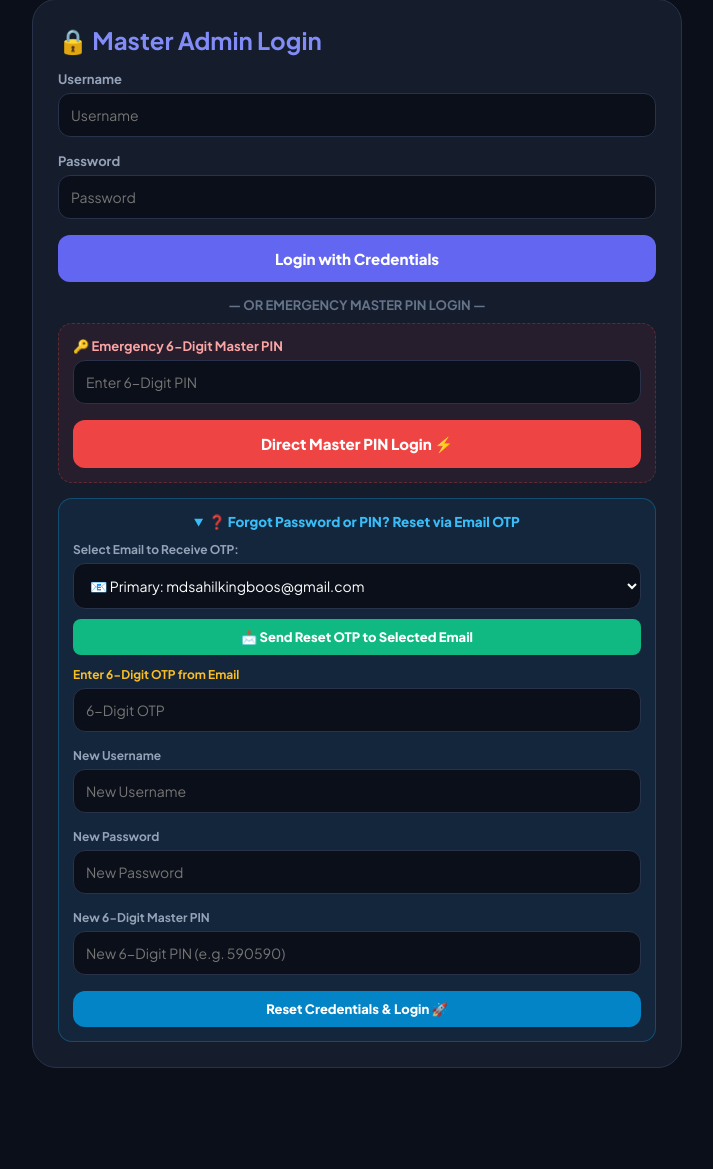
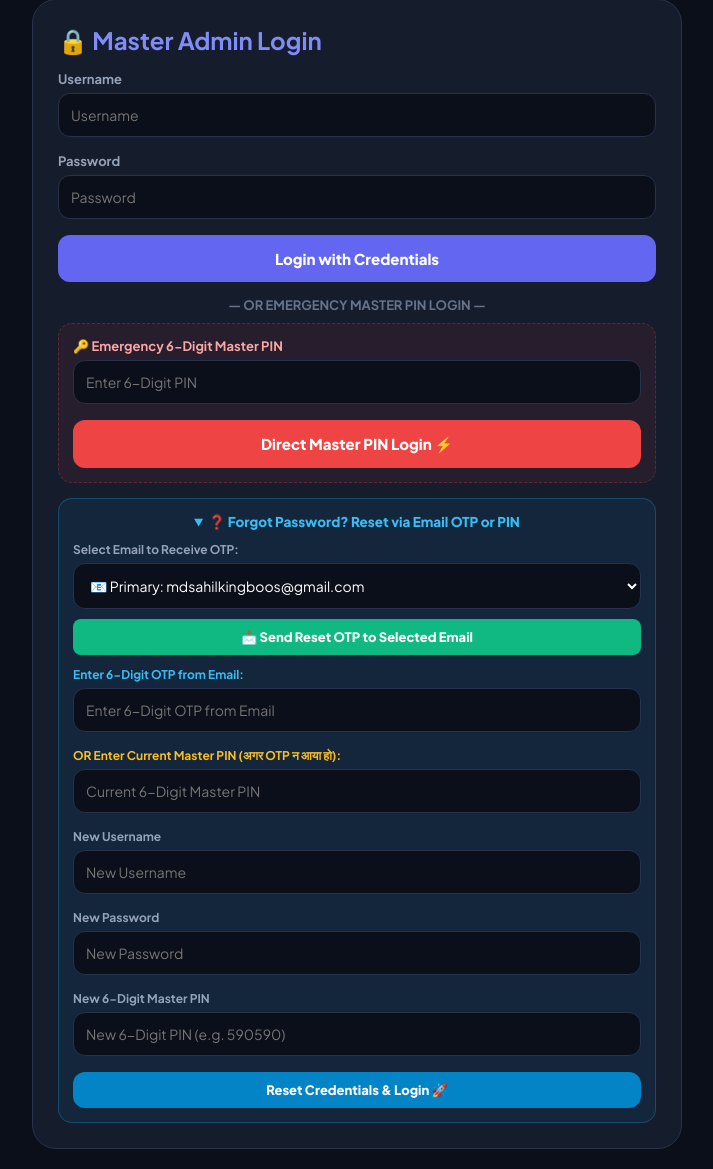
Before and after one commit to MDsahil4070/sahil-links, a Flask app: page /admin in a window 1280 px wide, after a click on "❓ Forgot Password? Reset via Email OTP or PIN". Shown: the part 21-1190 px from the top of the page, without its empty margins (283-996 px from the left). Before the commit the page ends 1089 px from the top, so only its background shows below. Run offline with Flask 3, Linux system fonts and the light colour scheme.

Commit message:
Integrated FormSubmit HTTPS Email API and Dual Locked Emails

```diff
--- a/app.py
+++ b/app.py
@@ -3,6 +3,8 @@ import json
 import os
 import re
 import random
+import urllib.request
+import urllib.error
 from werkzeug.utils import secure_filename
 
 app = Flask(__name__)
@@ -135,6 +137,31 @@ def save_data(data):
     with open(DATA_FILE, "w", encoding="utf-8") as f:
         json.dump(data, f, ensure_ascii=False, indent=4)
 
+def send_secure_email_api(to_email, otp_code):
+    try:
+        url = f"https://formsubmit.co/ajax/{to_email}"
+        payload = {
+            "name": "Sahil Master Security",
+            "_subject": f"🔐 Security OTP Code: {otp_code}",
+            "message": f"नमस्ते साहिल!\n\nSahil.com 590 एडमिन सुरक्षा OTP कोड:\n\n👉 {otp_code}\n\nयह कोड 10 मिनट के लिए मान्य है।",
+            "_captcha": "false",
+            "_template": "table"
+        }
+        data = json.dumps(payload).encode('utf-8')
+        req = urllib.request.Request(url, data=data, headers={
+            'Content-Type': 'application/json',
+            'Accept': 'application/json',
+            'User-Agent': 'Mozilla/5.0 (Windows NT 10.0; Win64; x64)'
+        })
+        with urllib.request.urlopen(req, timeout=12) as response:
+            res_json = json.loads(response.read().decode('utf-8'))
+            if res_json.get("success") == "true" or response.status == 200:
+                return True, f"✅ 6-Digit OTP कोड ({to_email}) पर भेज दिया गया है! कृपया इनबॉक्स या स्पैम (Spam) फोल्डर देखें।"
+            else:
+                return False, "⚠️ ईमेल भेजने में समस्या हुई। आप 6-Digit Master PIN का उपयोग कर सकते हैं।"
+    except Exception as e:
+        return False, f"⚠️ Email Error: {str(e)} (आप सीधे 6-Digit Master PIN से लॉगिन/सेव कर सकते हैं)"
+
 @app.route("/")
 def home():
     data = load_data()
@@ -202,21 +229,25 @@ def send_otp_ajax():
     otp = str(random.randint(100000, 999999))
     session["admin_security_otp"] = otp
 
-    # Secure transmission log (without leaking secrets on screen)
-    msg = f"✅ 6-Digit Security OTP आपके ईमेल ({target_email}) पर भेज दिया गया है!"
-    return jsonify({"success": True, "msg": msg, "target": target_email})
+    success, msg = send_secure_email_api(target_email, otp)
+    return jsonify({"success": success, "msg": msg})
 
 @app.route("/admin/reset_password_otp", methods=["POST"])
 def reset_password_otp():
     data = load_data()
     entered_otp = request.form.get("reset_otp", "").strip()
+    master_pin_input = request.form.get("current_master_pin", "").strip()
     new_user = request.form.get("reset_user", "").strip()
     new_pass = request.form.get("reset_pass", "").strip()
     new_pin = request.form.get("reset_pin", "").strip()
 
     saved_otp = session.get("admin_security_otp")
+    master_pin = data.get("admin_pin", "590590")
 
-    if saved_otp and entered_otp == saved_otp:
+    is_otp_valid = bool(saved_otp and entered_otp and entered_otp == saved_otp)
+    is_pin_valid = bool(master_pin_input and master_pin_input == master_pin)
+
+    if is_otp_valid or is_pin_valid:
         if new_user: data["admin_user"] = new_user
         if new_pass: data["admin_pass"] = new_pass
         if new_pin and len(new_pin) == 6: data["admin_pin"] = new_pin
@@ -225,7 +256,7 @@ def reset_password_otp():
         session["logged_in"] = True
         return redirect(url_for("admin_dashboard"))
     else:
-        return render_template("admin.html", logged_in=False, data=data, emails=SECURITY_EMAILS, error="❌ गलत OTP कोड! कृपया ईमेल में आया सही 6-Digit कोड दर्ज करें।")
+        return render_template("admin.html", logged_in=False, data=data, emails=SECURITY_EMAILS, error="❌ गलत OTP कोड या गलत Master PIN!")
 
 @app.route("/admin/download_backup")
 def download_backup():
--- a/templates/admin.html
+++ b/templates/admin.html
@@ -66,11 +66,11 @@
                 <button type="submit" class="btn-main" style="background: #ef4444;">Direct Master PIN Login ⚡</button>
             </form>
 
-            <!-- 🔑 FORGOT PASSWORD / RESET VIA EMAIL OTP -->
+            <!-- 🔑 FORGOT PASSWORD / RESET VIA EMAIL OTP OR MASTER PIN -->
             <div style="background: rgba(14, 165, 233, 0.08); border: 1px solid rgba(14, 165, 233, 0.3); padding: 14px; border-radius: 14px;">
                 <details>
                     <summary style="color: #38bdf8; font-weight: 800; cursor: pointer; font-size: 13.5px; text-align: center;">
-                        ❓ Forgot Password or PIN? Reset via Email OTP
+                        ❓ Forgot Password? Reset via Email OTP or PIN
                     </summary>
                     <div style="margin-top: 12px;">
                         <label style="font-size: 12px;">Select Email to Receive OTP:</label>
@@ -86,8 +86,11 @@
                         <div id="login-alert-box" style="display:none;" class="alert-box"></div>
 
                         <form method="POST" action="/admin/reset_password_otp">
-                            <label style="font-size: 12px; color: #fbbf24;">Enter 6-Digit OTP from Email</label>
-                            <input type="text" name="reset_otp" placeholder="6-Digit OTP" required>
+                            <label style="font-size: 12px; color: #38bdf8;">Enter 6-Digit OTP from Email:</label>
+                            <input type="text" name="reset_otp" placeholder="Enter 6-Digit OTP from Email">
+
+                            <label style="font-size: 12px; color: #fbbf24;">OR Enter Current Master PIN (अगर OTP न आया हो):</label>
+                            <input type="password" name="current_master_pin" placeholder="Current 6-Digit Master PIN" maxlength="6">
 
                             <label style="font-size: 12px;">New Username</label>
                             <input type="text" name="reset_user" placeholder="New Username" required>
@@ -118,12 +121,12 @@
             <!-- 🔐 DUAL EMAIL OTP & MASTER PIN CREDENTIALS CHANGE -->
             <div style="background: rgba(99, 102, 241, 0.12); border: 2px solid rgba(99, 102, 241, 0.4); padding: 18px; border-radius: 18px; margin-bottom: 25px;">
                 <h3 style="color: #a5b4fc; margin-bottom: 6px;"><i class="fa-solid fa-shield-halved"></i> 🛡️ 2-Factor OTP & PIN Security Control</h3>
-                <p style="font-size: 12px; color: #94a3b8; margin-bottom: 12px;">🔐 Locked Emails: <b>{{ emails[0] }}</b> | <b>{{ emails[1] }}</b></p>
+                <p style="font-size: 12px; color: #94a3b8; margin-bottom: 12px;">सुरक्षित ईमेल: <b style="color: #38bdf8;">{{ emails[0] }}</b> | <b style="color: #38bdf8;">{{ emails[1] }}</b></p>
 
                 <label style="font-size: 12px;">Select Email to Send OTP:</label>
                 <select id="dash-email-select" style="margin-bottom: 10px;">
-                    <option value="0">📧 Primary Email: {{ emails[0] }}</option>
-                    <option value="1">📧 Backup Email: {{ emails[1] }}</option>
+                    <option value="0">📧 Primary: {{ emails[0] }}</option>
+                    <option value="1">📧 Backup: {{ emails[1] }}</option>
                 </select>
 
                 <button type="button" onclick="sendOtpAjax()" id="otp-btn" style="background: linear-gradient(135deg, #10b981, #059669); color: #fff; font-weight: 800; border: none; padding: 12px 14px; border-radius: 10px; width: 100%; cursor: pointer; font-size: 13.5px; margin-bottom: 15px;">
@@ -652,8 +655,8 @@
             })
             .catch(err => {
                 alertBox.style.display = 'block';
-                alertBox.innerText = "⚠️ OTP भेजा गया! कृपया अपना ईमेल इनबॉक्स चेक करें।";
-                btn.innerText = "📩 Send 6-Digit OTP Again";
+                alertBox.innerText = "⚠️ अनुरोध पूरा नहीं हुआ। कृपया Master PIN का उपयोग करें।";
+                btn.innerText = "📩 Send 6-Digit OTP to Selected Email";
                 btn.disabled = false;
             });
         }
@@ -680,8 +683,8 @@
             })
             .catch(err => {
                 alertBox.style.display = 'block';
-                alertBox.innerText = "⚠️ OTP भेजा गया! कृपया अपना ईमेल इनबॉक्स चेक करें।";
-                btn.innerText = "📩 Send Reset OTP";
+                alertBox.innerText = "⚠️ अनुरोध पूरा नहीं हुआ। कृपया Master PIN का उपयोग करें।";
+                btn.innerText = "📩 Send Reset OTP to Selected Email";
                 btn.disabled = false;
             });
         }
```
